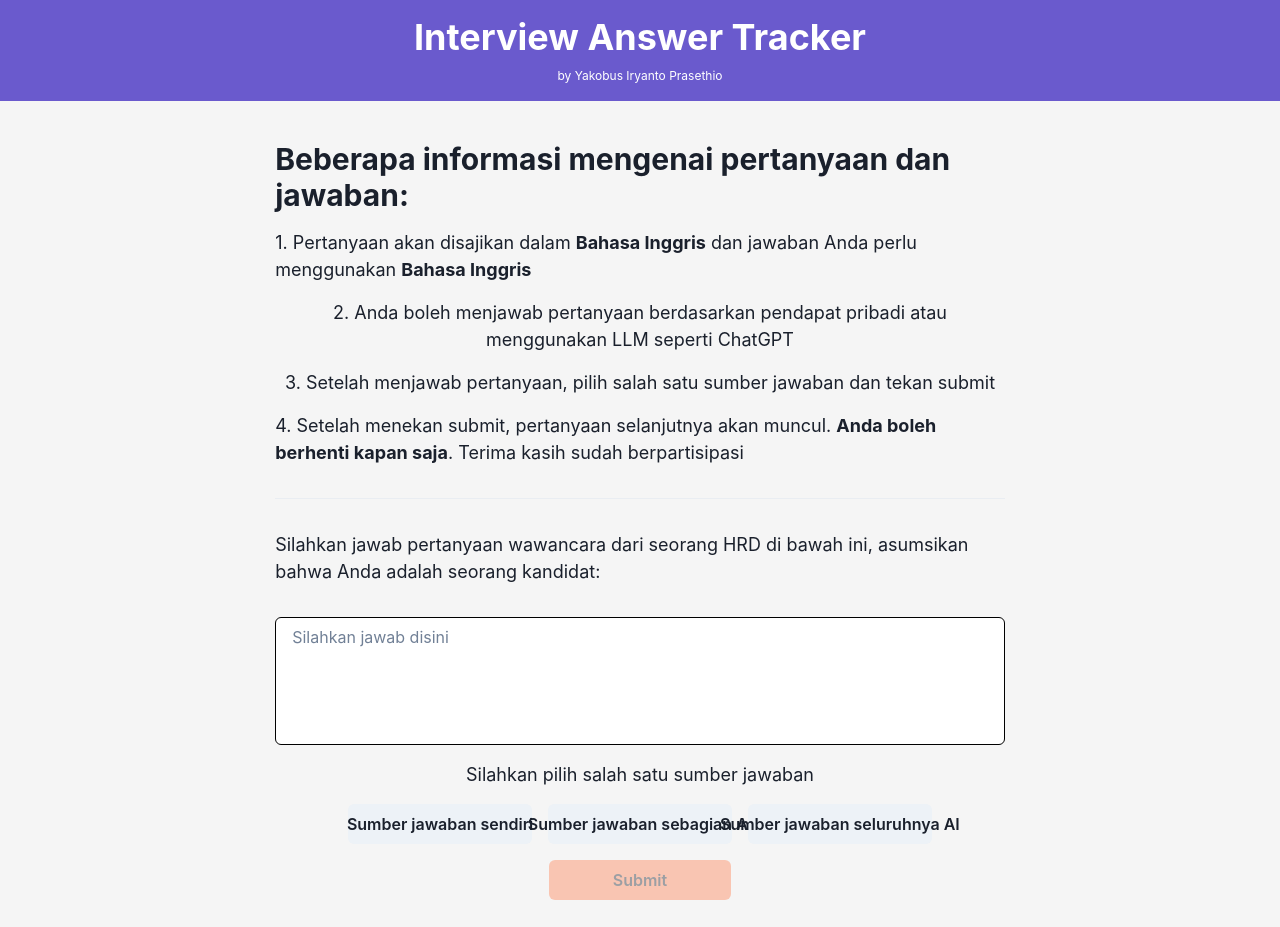
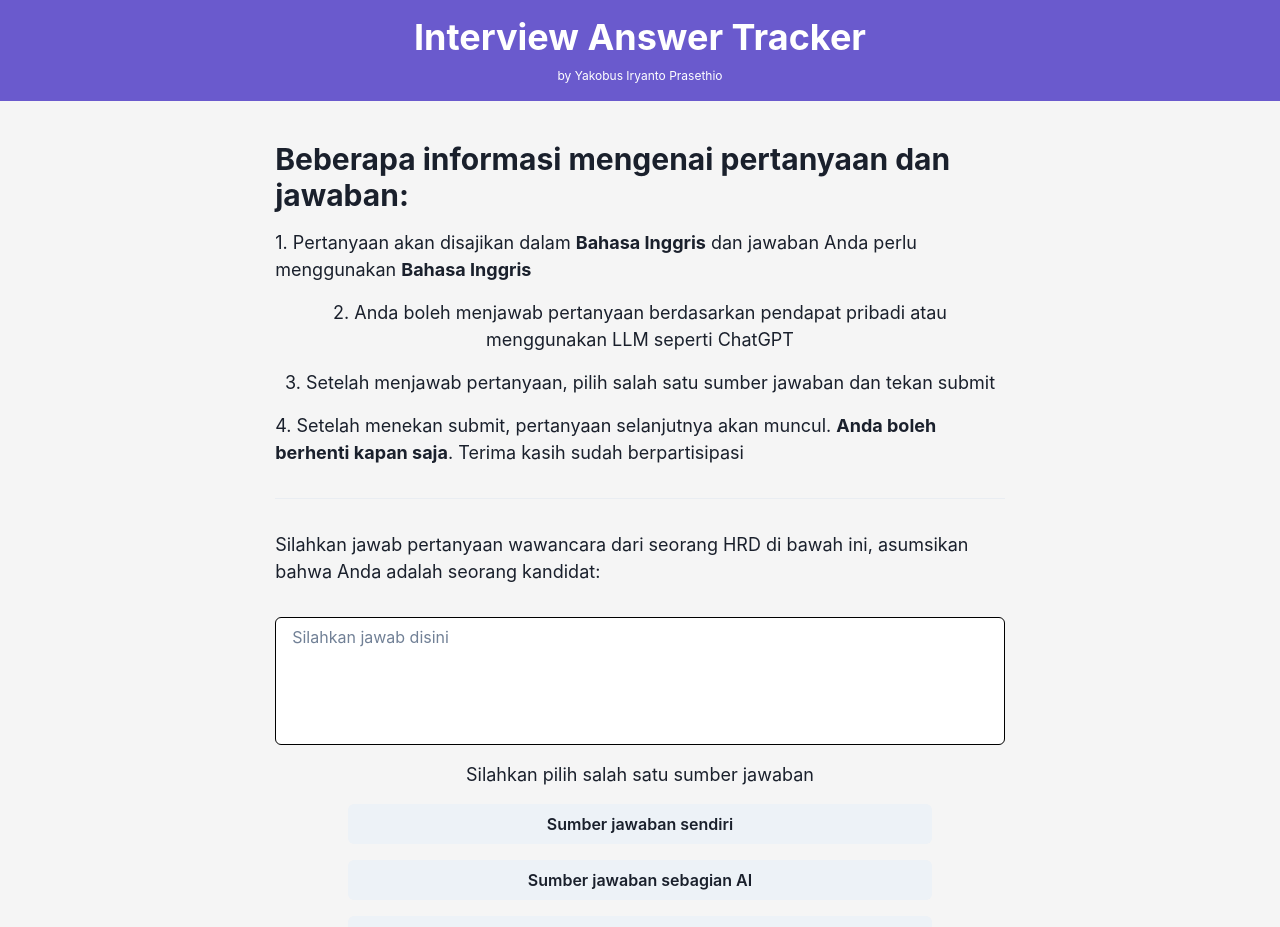
Before and after one commit to YakobusIP/human-typing-website, a React (Vite) app in the folder frontend/: page / in a window 1280 px wide. Shown: the top 927 px of the page. Built offline with nearby package versions, Linux system fonts and the light colour scheme; no server answers.

Commit message:
fix: button clashing

```diff
--- a/frontend/src/App.tsx
+++ b/frontend/src/App.tsx
@@ -427,7 +427,7 @@ function App() {
                   Silahkan pilih salah satu sumber jawaban
                 </Text>
                 <Stack
-                  direction={{ base: "column", lg: "row" }}
+                  direction={{ base: "column", "2xl": "row" }}
                   spacing={4}
                   w={"80%"}
                 >
```
